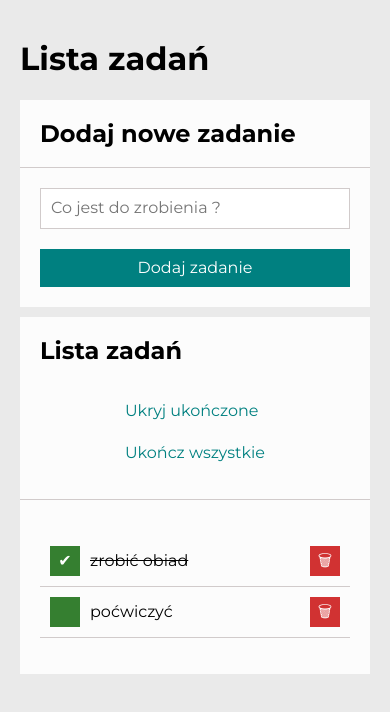
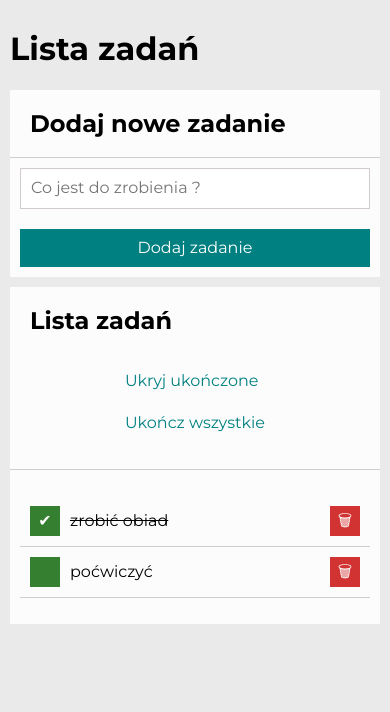
Before and after one commit to WiktoriaNizielska/todo-list-react, a React (Create React App) app: page / in a window 390 px wide. Shown: the top 712 px of the page. Built offline with nearby package versions, Linux system fonts and the light colour scheme.

Commit message:
responsiveness: padding and width changed

```diff
--- a/src/Container/style.css
+++ b/src/Container/style.css
@@ -1,5 +1,5 @@
 .container {
-    padding: 20px;
+    padding: 10px;
     max-width: 900px;
     margin: 0 auto;
 }
--- a/src/Form/style.css
+++ b/src/Form/style.css
@@ -13,6 +13,7 @@
 .form__input {
     padding: 10px;
     border: solid rgb(209, 203, 203) 1px;
+    width: 100%;
 }
 
 .form__button {
--- a/src/Section/style.css
+++ b/src/Section/style.css
@@ -11,7 +11,7 @@
 }
 
 .section__body {
-    padding: 20px;
+    padding: 10px;
     word-break: break-word;
 }
 
```
